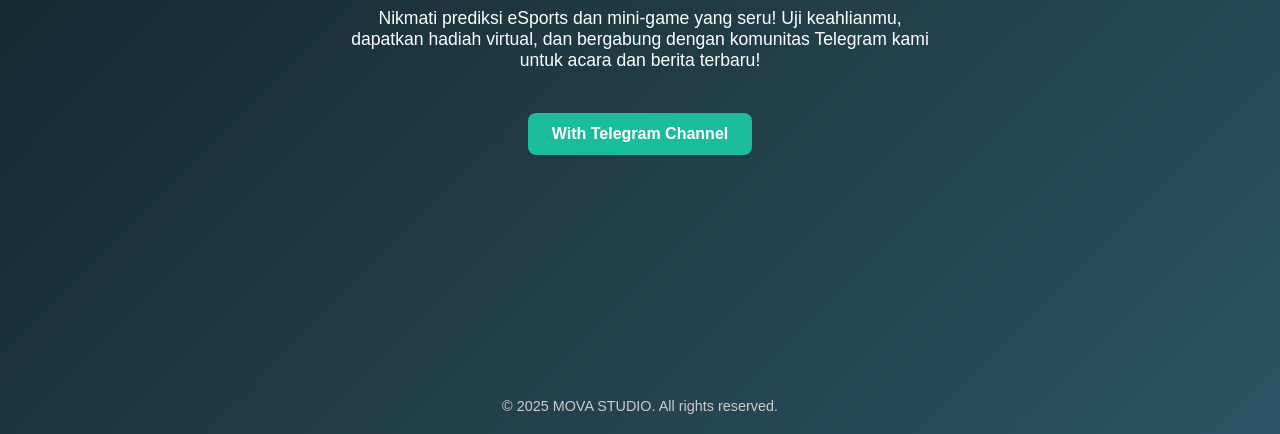
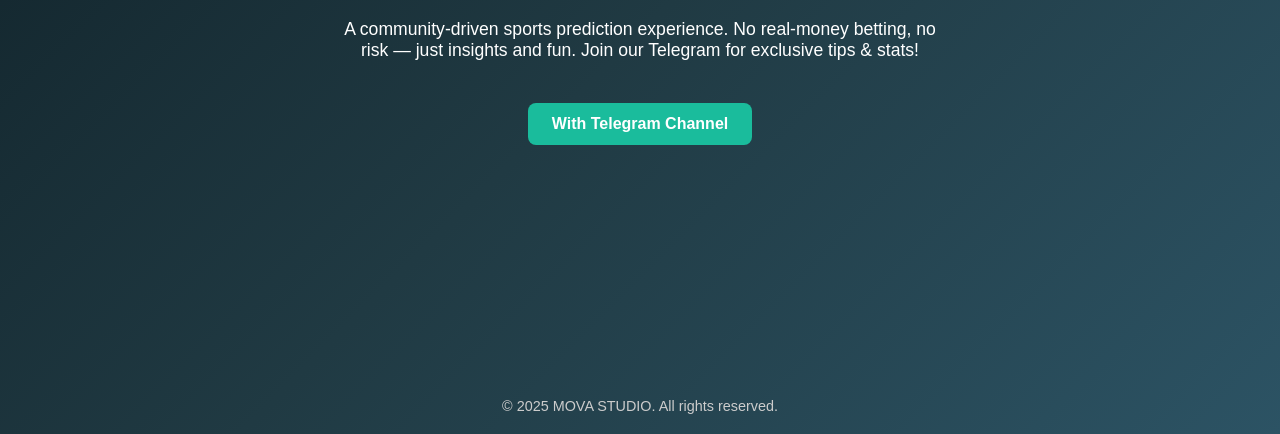
Before and after one commit to mova-game/movacommunity.github.io, a plain HTML site: page index.html in a window 1280 px wide. Shown: the part 366-800 px from the top of the page. Drawn offline with Linux system fonts and the light colour scheme.

Commit message:
Update index.html

```diff
--- a/index.html
+++ b/index.html
@@ -53,7 +53,9 @@
 </head>
 <body>
   <h1>Welcome to MOVA</h1>
-  <p>Nikmati prediksi eSports dan mini-game yang seru! Uji keahlianmu, dapatkan hadiah virtual, dan bergabung dengan komunitas Telegram kami untuk acara dan berita terbaru!</p>
+  <p>A community-driven sports prediction experience.
+No real-money betting, no risk — just insights and fun.
+Join our Telegram for exclusive tips & stats!</p>
   <a class="button" href="https://t.me/+qbQ7SVUOSRxkZmU9" target="_blank">With Telegram Channel</a>
   <footer>&copy; 2025 MOVA STUDIO. All rights reserved.</footer>
 </body>
```
